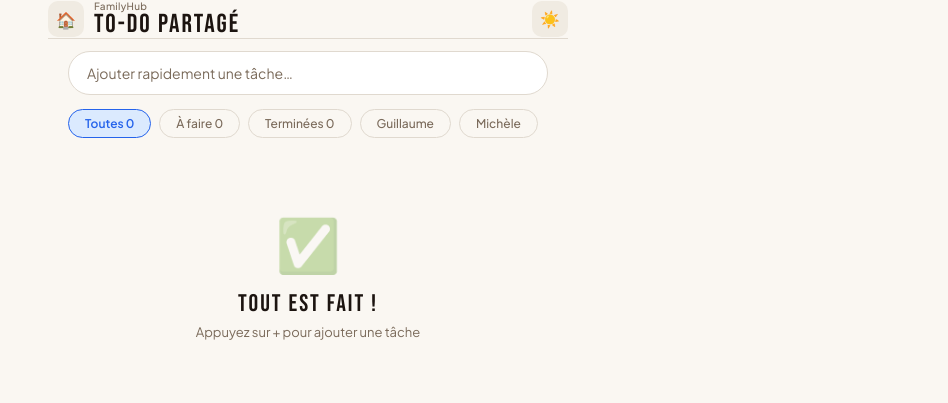
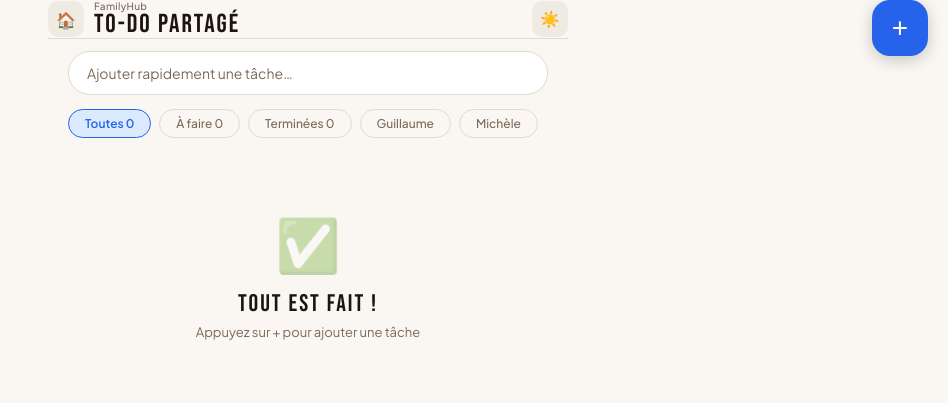
Before and after one commit to guillaumedieul-dawa/PWA-Claude, a website: page todo-partage/index.html in a window 1280 px wide. Shown: the top 403 px of the page, without its empty margins (332-1280 px from the left). Drawn offline with Linux system fonts and the light colour scheme; a web font is replaced by a local one.

Commit message:
Update index.html

```diff
--- a/todo-partage/index.html
+++ b/todo-partage/index.html
@@ -80,6 +80,8 @@ html,body{min-height:100dvh;background:var(--bg);color:var(--ob);font-family:'Pl
 </style>
 </head>
 <body>
+  <button class="fab" data-action="add" aria-label="Ajouter">+</button>
+
 <div id="app">
   <div class="tbar">
     <a href="../index.html" class="ihome">🏠</a>
```
